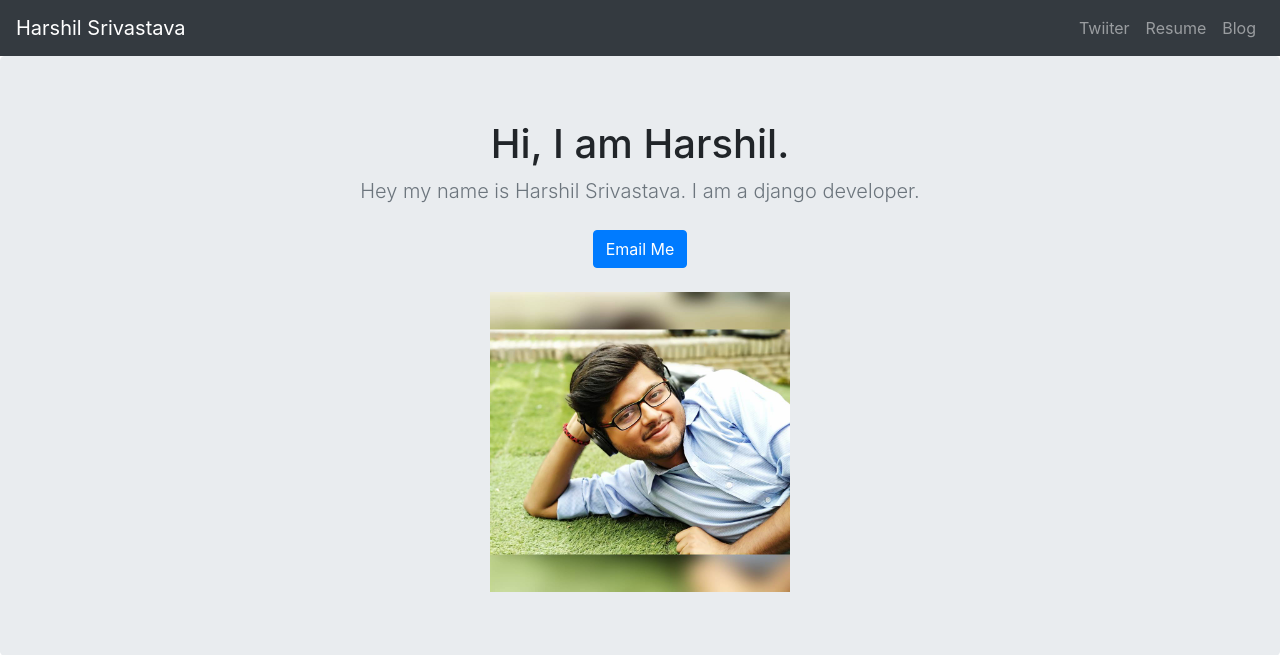
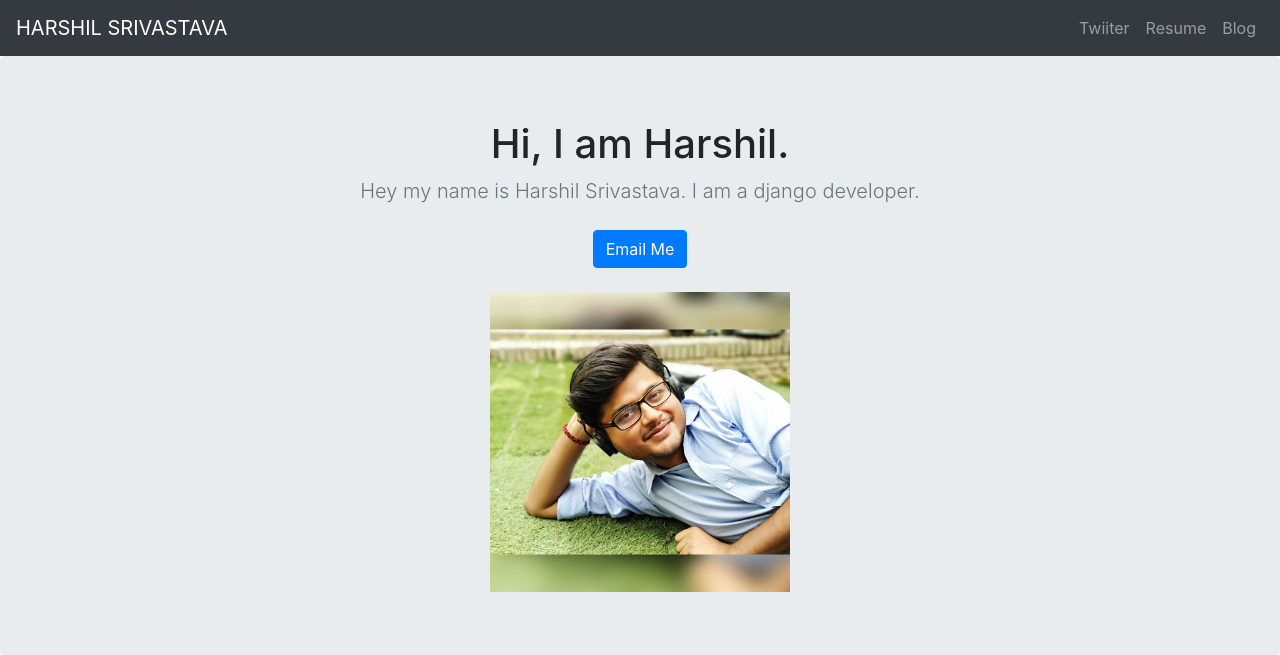
Before and after one commit to HarshilSrivastava/myportfolio-project, a Django app: page / in a window 1280 px wide. Shown: the top 655 px of the page. Run offline with Django 3.2, Linux system fonts and the light colour scheme; some libraries are stand-ins or nearby versions.

Commit message:
modiefied the homepage

```diff
--- a/jobs/templates/jobs/home.html
+++ b/jobs/templates/jobs/home.html
@@ -7,20 +7,15 @@
     <meta name="viewport" content="width=device-width, initial-scale=1, shrink-to-fit=no">
     <meta name="description" content="">
     <meta name="author" content="">
-
-
     <title>Harshil Srivastava</title>
-
     <!-- Bootstrap core CSS -->
   <link rel="stylesheet" href="https://stackpath.bootstrapcdn.com/bootstrap/4.1.3/css/bootstrap.min.css" integrity="sha384-MCw98/SFnGE8fJT3GXwEOngsV7Zt27NXFoaoApmYm81iuXoPkFOJwJ8ERdknLPMO" crossorigin="anonymous">
-
   </head>
 
   <body>
-
     <header>
       <nav class="navbar navbar-expand-lg navbar-dark bg-dark">
-        <a class="navbar-brand" href="{% url 'home'%}">Harshil Srivastava</a>
+        <a class="navbar-brand" href="{% url 'home'%}">HARSHIL SRIVASTAVA</a>
         <button class="navbar-toggler" type="button" data-toggle="collapse" data-target="#navbarNavAltMarkup" aria-controls="navbarNavAltMarkup" aria-expanded="false" aria-label="Toggle navigation">
           <span class="navbar-toggler-icon"></span>
         </button>
@@ -35,7 +30,6 @@
     </header>
 
     <main role="main">
-
       <section class="jumbotron text-center">
         <div class="container">
           <h1 class="jumbotron-heading">Hi, I am Harshil.</h1>
@@ -56,7 +50,6 @@
                 <img class="card-img-top" src="{{job.image.url}}">
                 <div class="card-body">
                   <p class="card-text">{{ job.summary }}</p>
-
                 </div>
               </div>
             </div>
@@ -76,7 +69,7 @@
     <!-- Bootstrap core JavaScript
     ================================================== -->
     <!-- Placed at the end of the document so the pages load faster -->
-    <script src="https://code.jquery.com/jquery-3.3.1.slim.min.js" integrity="sha384-q8i/X+965DzO0rT7abK41JStQIAqVgRVzpbzo5smXKp4YfRvH+8abtTE1Pi6jizo" crossorigin="anonymous"></script>
+  <script src="https://code.jquery.com/jquery-3.3.1.slim.min.js" integrity="sha384-q8i/X+965DzO0rT7abK41JStQIAqVgRVzpbzo5smXKp4YfRvH+8abtTE1Pi6jizo" crossorigin="anonymous"></script>
 <script src="https://cdnjs.cloudflare.com/ajax/libs/popper.js/1.14.3/umd/popper.min.js" integrity="sha384-ZMP7rVo3mIykV+2+9J3UJ46jBk0WLaUAdn689aCwoqbBJiSnjAK/l8WvCWPIPm49" crossorigin="anonymous"></script>
 <script src="https://stackpath.bootstrapcdn.com/bootstrap/4.1.3/js/bootstrap.min.js" integrity="sha384-ChfqqxuZUCnJSK3+MXmPNIyE6ZbWh2IMqE241rYiqJxyMiZ6OW/JmZQ5stwEULTy" crossorigin="anonymous"></script>
   </body>
```
